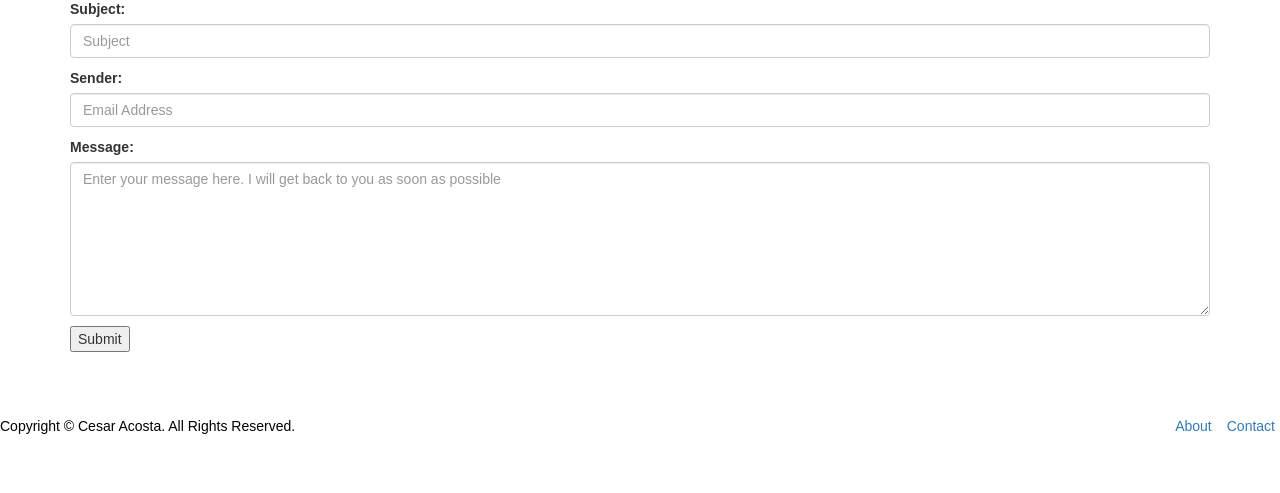
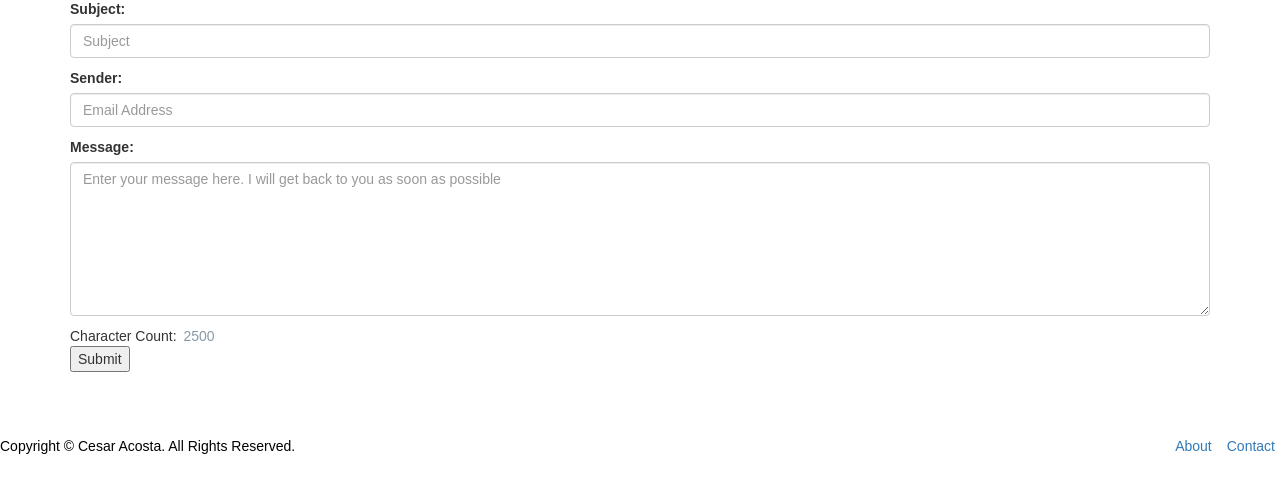
Before and after one commit to cacosta33/django_site, a Django app: page /contact/ in a window 1280 px wide. Shown: the part 173-666 px from the top of the page. Run offline with Django 3.2, Linux system fonts and the light colour scheme; some libraries are stand-ins or nearby versions.

Commit message:
Imposed a 2500 character limit on the message, counts down similar to twitter's tweets

```diff
--- /dev/null
+++ b/home/static/home/javascripts/main.js
@@ -0,0 +1,28 @@
+function updateCountdown(){
+	var currentVal = jQuery('#message').val();
+
+	//140 is the max number of characters
+	var remaining = 2500 - jQuery('#message').val().length;
+	jQuery(".countdown").text(remaining);
+
+	if(remaining <= 20 && remaining > 10){
+		$(".countdown").addClass("warn");
+	}else if(remaining <= 10 && remaining >= 0){
+		$("#message").removeClass("highlight_text");
+		$(".countdown").removeClass("warn");
+		$(".countdown").addClass("superwarn");
+		$('#submit').prop('disabled', false);
+	}else if(remaining < 0){
+		$("#message").addClass("highlight_text");
+		$(".countdown").addClass("max-reached");
+		$('#submit').prop('disabled', true); //To disabled
+	}else{
+		$(".countdown").attr("class", "countdown");
+	}
+}
+
+jQuery(document).ready(function($){
+	updateCountdown();
+	$("#message").change(updateCountdown);
+	$("#message").keyup(updateCountdown);
+})
--- /dev/null
+++ b/home/static/home/stylesheets/countdown.css
@@ -0,0 +1,29 @@
+.countdown{
+	background-color: transparent;
+	color: #8899a6;
+	display: inline-block;
+	width: 35px;
+	border: 0;
+	padding: 0 3px;
+	position: relative;
+	vertical-align: top;
+	text-align: right;
+	font-size: 14px;
+	text-shadow: 0 1px 1px rgba(255, 255, 255, .75);
+}
+
+.warn{
+	color: #5c0002;
+}
+
+.superwarn{
+	color: #d40d12;
+}
+
+.max-reached{
+
+}
+
+.highlight_text{
+	background-color: #fcc;
+}
--- a/home/templates/home/contact.html
+++ b/home/templates/home/contact.html
@@ -3,16 +3,25 @@
 {# Load Bootstrap #}
 	{% load bootstrap3 %}
 	{% bootstrap_css %}
+{ # Load javascript, css #}
+	{% load staticfiles %}
+
 
 
 {% block content %}
+<script src="https://ajax.googleapis.com/ajax/libs/jquery/1.11.3/jquery.min.js"></script>
+<link rel="stylesheet" type="text/css" href="{% static 'home/stylesheets/countdown.css' %}" />
+<script src="{% static 'home/javascripts/main.js' %}"></script>
+
+
 <div class="alert alert-info">
 	<strong>Reminder!</strong> Don't forget to include your name and other contact information in your message.
 </div>
 <form action="/contact/thanks/" method="post">
 	{% csrf_token %}
 	{{ form.as_p }}
-	<input type="submit" value="Submit" />
+	Character Count: <span class="countdown">2500</span><br />
+	<input id="submit" type="submit" value="Submit" />
 </form>
 
 {% endblock %}
--- a/home/templates/home/layouts/base.html
+++ b/home/templates/home/layouts/base.html
@@ -4,8 +4,6 @@
 {# Include css #}
 	{% load staticfiles %}
 	<link rel="stylesheet" type="text/css" href="{% static 'home/stylesheets/style.css' %}" />
-
-
 
 <!DOCTYPE html>
 <html>
```
Also changed, not shown: home/templates/home/projects.html (+15 -0 lines), 2 other files.
